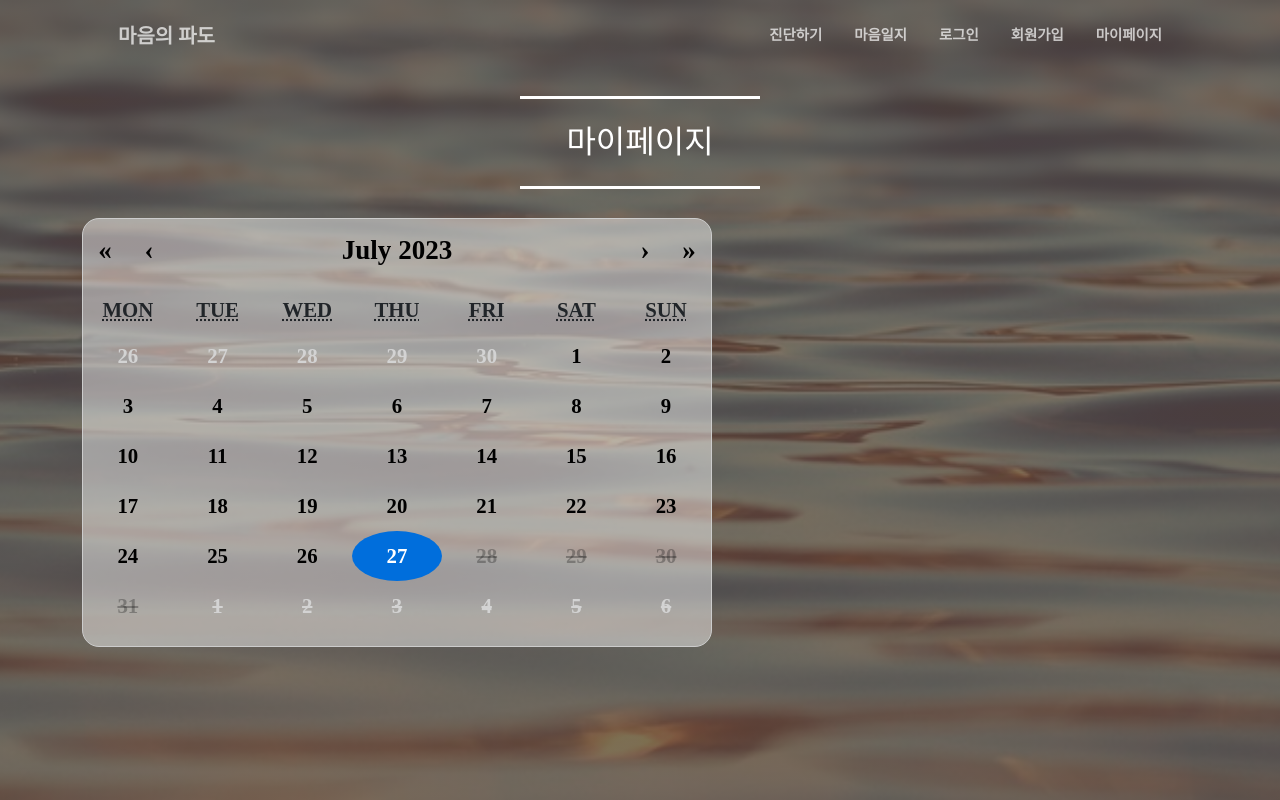
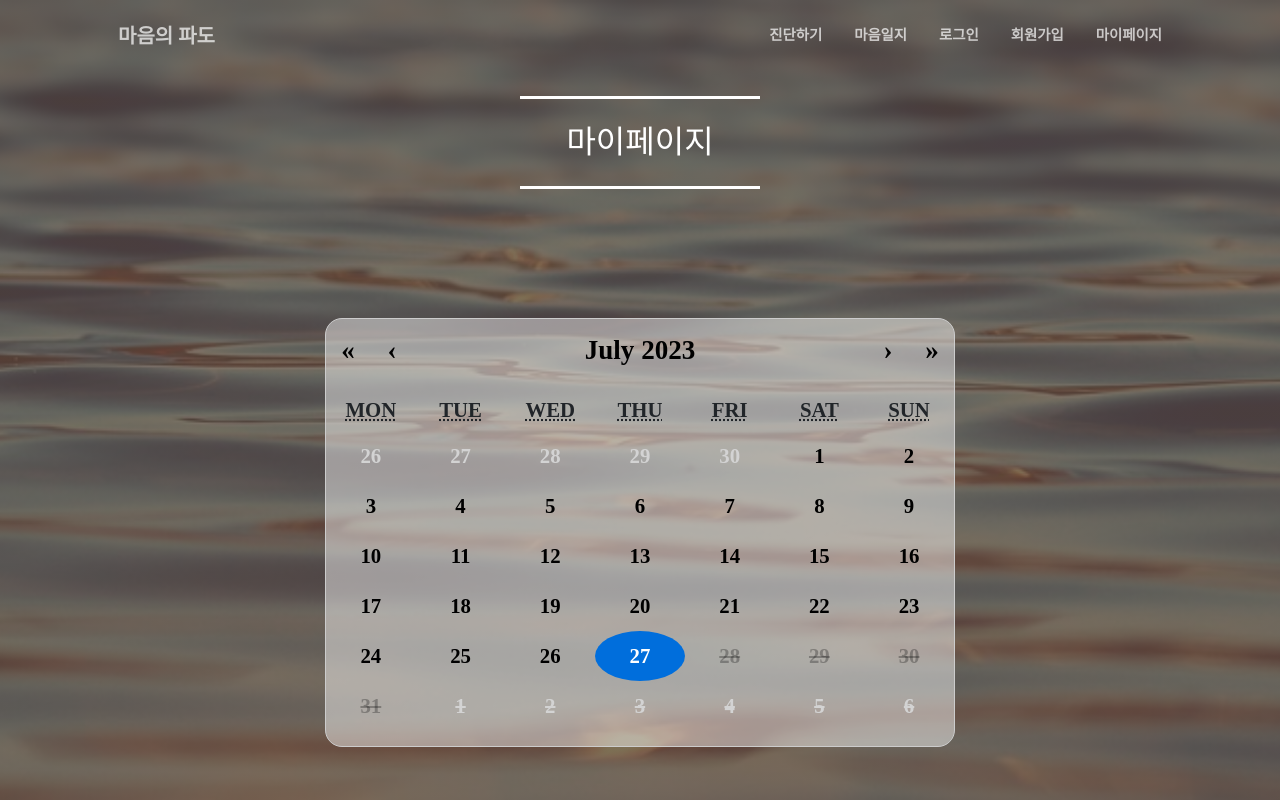
Before and after one commit to C2hazelnut/hotsix_mindwave, a React (Create React App) app: page /mypage in a window 1280 px wide. Built offline with nearby package versions, Linux system fonts and the light colour scheme; a web font is replaced by a local one.

Commit message:
CSS 긴급 수정.......

```diff
--- a/src/components/Services.css
+++ b/src/components/Services.css
@@ -2,8 +2,15 @@
   display: grid;
   justify-content: center;
   align-items: center;
-  margin-top : 70px
 }
+
+.m-grid{
+  display: grid;
+  justify-content: center;
+  align-items: center;
+  margin: 100px;
+}
+
 
 .react-calendar {
   border: 1px solid #ccc;
@@ -217,7 +224,6 @@ background-color: #e6e6e6;
   width:100%;
   height: 300px;
   resize: none;
-  font-size: calc(10px + 1.2vmin);
 }
 
 .d-grid {
@@ -271,13 +277,3 @@ background-color: #e6e6e6;
   opacity: 0.7;
   text-align: center;
 }
-
-.result-content{
-  margin-left: 200px;
-  margin-right: 200px;
-}
-
-/*마이페이지*/
-.container {
-  display: flex;
-}
```
